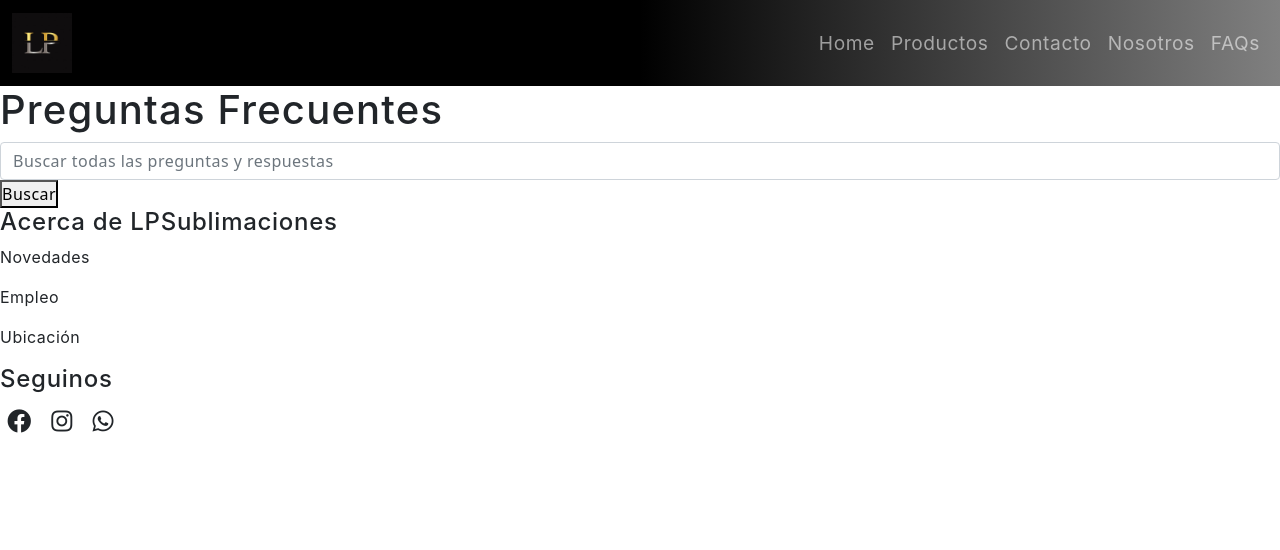
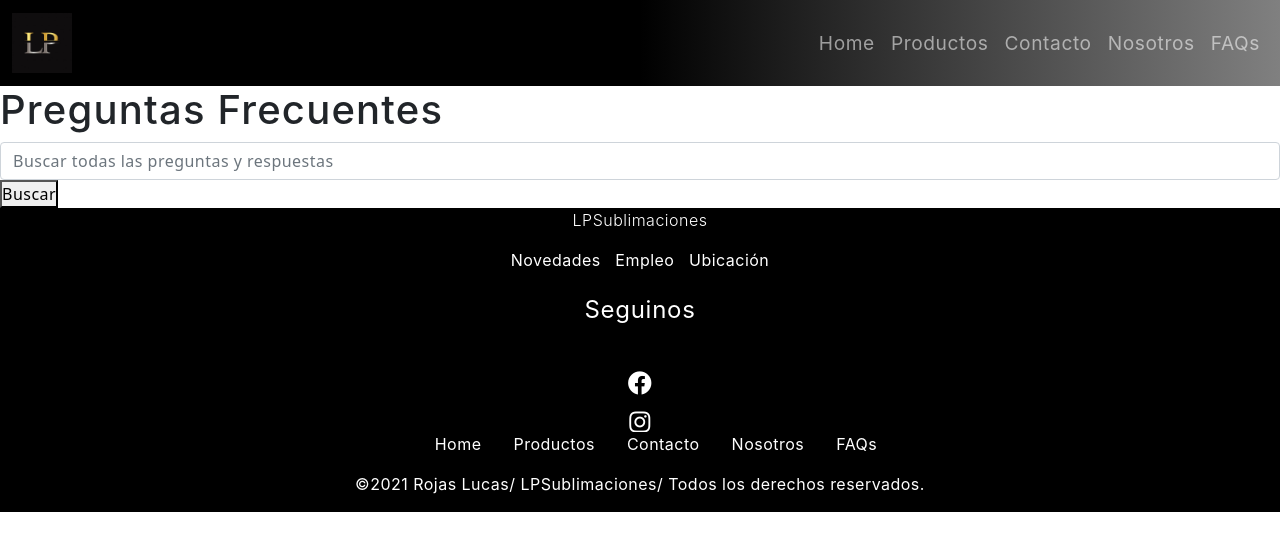
Before and after one commit to RojasLucas55/Sublimaciones_Rojas, a plain HTML site: page faqs.html in a window 1280 px wide. Drawn offline with nearby package versions, Linux system fonts and the light colour scheme.

Commit message:
footer y demas

```diff
--- a/faqs.html
+++ b/faqs.html
@@ -23,8 +23,10 @@
     <link rel="stylesheet" href="mediaQueries.css">
     <title>LPSublimaciones</title>
     <!--Metas Description y Keywords-->
-    <meta name="description" content="Las mejores remeras personalizadas, las vas a encontrar en LPSublimaciones,encontra lo que buscas o lo creamos juntos">
-    <meta name="keywords" content="remeras personalizadas, remeras, remeras harry potter, remeras vogue, remeras marvel, remeras avengers, tazas, tazas harry potter,fundas, fundas harry potter,">
+    <meta name="description"
+        content="Las mejores remeras personalizadas, las vas a encontrar en LPSublimaciones,encontra lo que buscas o lo creamos juntos">
+    <meta name="keywords"
+        content="remeras personalizadas, remeras, remeras harry potter, remeras vogue, remeras marvel, remeras avengers, tazas, tazas harry potter,fundas, fundas harry potter,">
 </head>
 
 <body>
@@ -71,23 +73,43 @@
     <button class="faqsBuscar">Buscar</button>
 
     <!-- Footer con  informacion y redes sociales-->
-    <footer class="footer">
-        <div class="info">
-            <h4 class="datos">Acerca de LPSublimaciones</h4>
-            <p class="lorem">Novedades</p>
-            <p class="lorem">Empleo</p>
-            <p class="lorem">Ubicación</p>
+    <footer class="contenedor">
+        <div class="footer__info">
+            <p class="footer__datos">LPSublimaciones</p>
+            <a href="#" class="footer__links">Novedades</a>
+            <a href="#" class="footer__links">Empleo</a>
+            <a href="#" class="footer__links">Ubicación</a>
         </div>
 
-        <div class="followUs">
-            <h4 class="social"> Seguinos</h4>
+        <div class="contenedor">
+            <p class="follow__social"> Seguinos</p>
             <i class="fab fa-facebook"></i>
             <i class="fab fa-instagram"></i>
             <i class="fab fa-whatsapp"></i>
         </div>
 
-        <div class="subscribe">
+        <div class="contenedor">
+            <ul class="contenedor__Ul">
+                <li class="contenedor__Li">
+                    <a class="contenedor__A" href="index.html">Home</a>
+                </li>
+                <li class="contenedor__Li">
+                    <a class="contenedor__A" href="productos.html">Productos</a>
+                </li>
+                <li class="contenedor__Li">
+                    <a class="contenedor__A" href="contacto.html">Contacto</a>
+                </li>
+                <li class="contenedor__Li">
+                    <a class="contenedor__A" href="nosotros.html">Nosotros</a>
+                </li>
+                <li class="contenedor__Li">
+                    <a class="contenedor__A" href="faqs.html">FAQs</a>
+                </li>
+            </ul>
+        </div>
 
+        <div class="contenedor">
+            <p class="copy">©2021 Rojas Lucas/ LPSublimaciones/ Todos los derechos reservados.</p>
         </div>
 
     </footer>
```
Also changed, not shown: contacto.html (+32 -9 lines), nosotros.html (+35 -10 lines), productos.html (+32 -64 lines).
